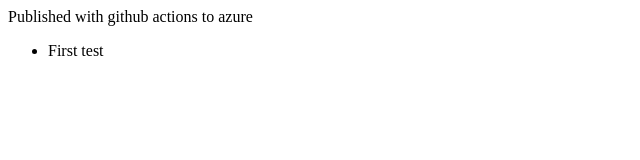
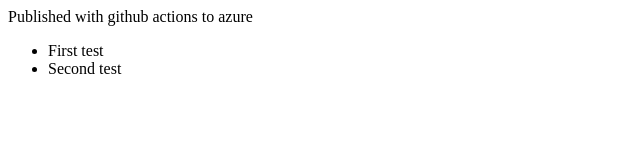
Before and after one commit to feather-design-system/test-public, a plain HTML site: page public/index.html in a window 1280 px wide. Shown: the full height of the page, 0-640 px from the left. Drawn offline with Linux system fonts and the light colour scheme.

Commit message:
Updating the action to hopefully work

```diff
--- a/public/index.html
+++ b/public/index.html
@@ -2,4 +2,5 @@
 
 <ul>
     <li>First test</li>
+    <li>Second test</li>
 </ul>
```
Also changed, not shown: .github/workflows/github-actions-merge.yml.
